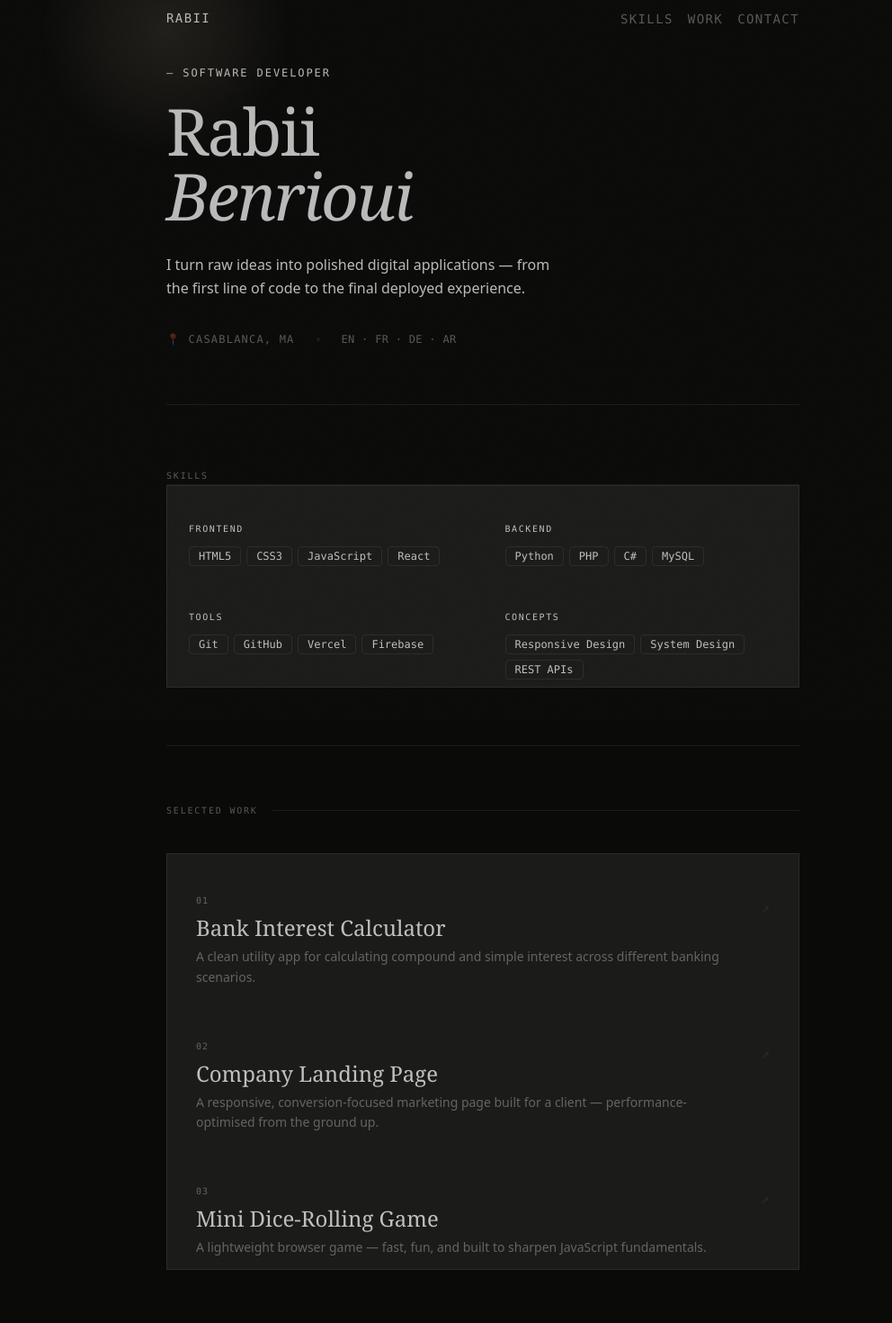
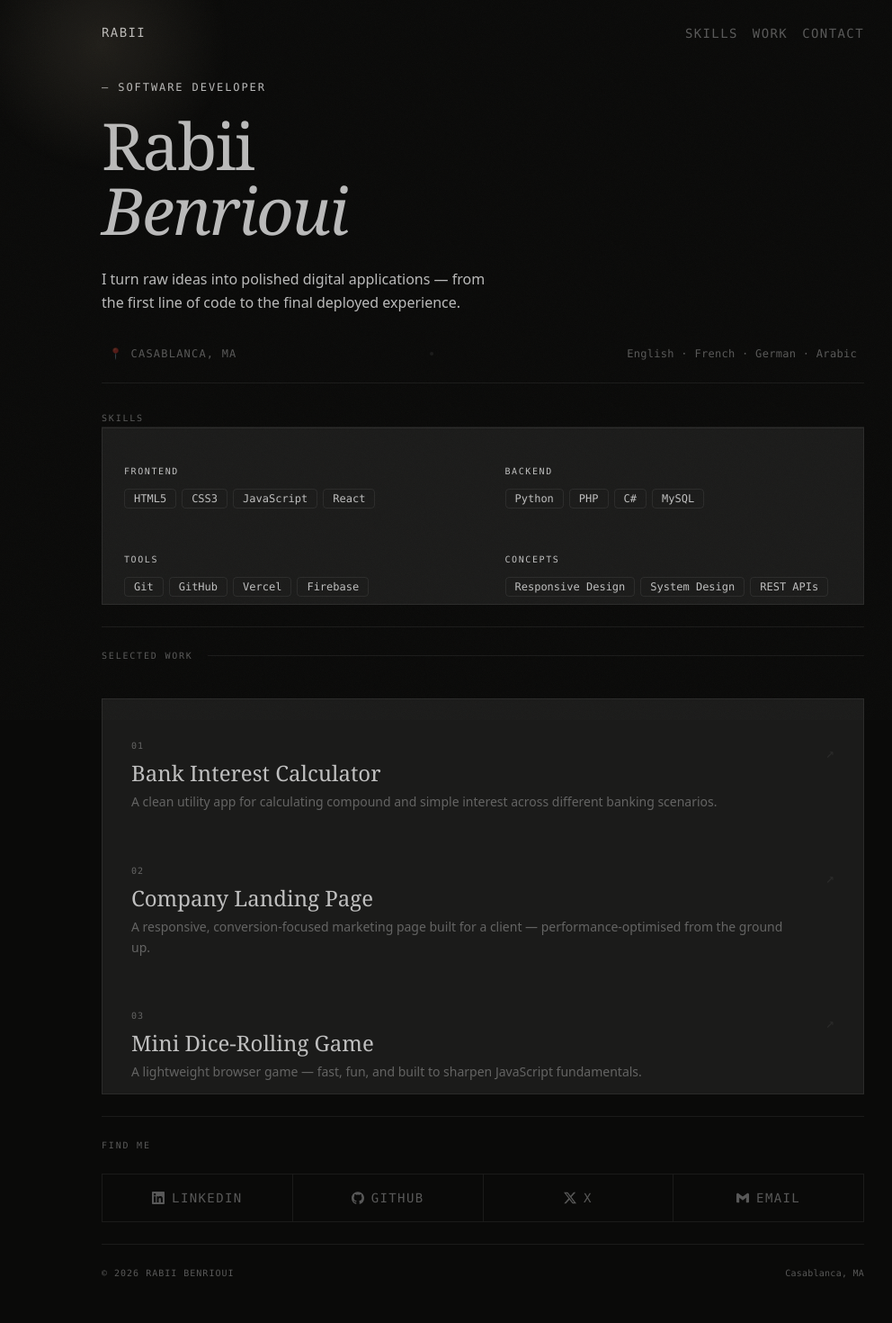
Before and after one commit to rabiibenrioui/portfolio, a Next.js app: page / in a window 1280 px wide. Shown: the top 1470 px of the page at 90% size, without its empty margins (103-1095 px from the left). Built offline with nearby package versions, Linux system fonts and the light colour scheme; a web font is replaced by a local one.

Commit message:
fixed spacing

```diff
--- a/src/app/page.tsx
+++ b/src/app/page.tsx
@@ -11,7 +11,7 @@ const data: PortfolioData = {
   role:      'Software Developer',
   tagline:   "I turn raw ideas into polished digital applications — from the first line of code to the final deployed experience.",
   location:  'Casablanca, MA',
-  languages: 'EN · FR · DE · AR',
+  languages: 'English · French · German · Arabic',
 
   skills: [
     { category: 'Frontend',  items: ['HTML5', 'CSS3', 'JavaScript', 'React'] },
@@ -47,14 +47,14 @@ const data: PortfolioData = {
   socials: [
     { platform: 'linkedin', label: 'LinkedIn',   url: 'https://linkedin.com' },
     { platform: 'github',   label: 'GitHub',     url: 'https://github.com/rabiibenrioui' },
-    { platform: 'twitter',  label: 'X / Twitter', url: 'https://x.com' },
+    { platform: 'twitter',  label: 'X', url: 'https://x.com' },
     { platform: 'email',    label: 'Email',       url: 'mailto:rabii@example.com' },
   ],
 }
 
 export default function Home() {
   return (
-    <main className='max-w-3xl mx-auto px-8 py-2'>
+    <main className='max-w-4xl mx-auto p-6'>
       <Navbar name={data.name} />
 
       <Hero
--- a/src/components/portfolio/Contact.tsx
+++ b/src/components/portfolio/Contact.tsx
@@ -33,10 +33,10 @@ const icons: Record<string, JSX.Element> = {
 
 export default function Contact({ socials }: ContactProps) {
     return (
-        <section id="contact" className="py-16" style={{ borderTop: '1px solid var(--border)' }}>
+        <section id="contact" className="py-6" style={{ borderTop: '1px solid var(--border)' }}>
 
             {/* section label*/}
-            <div className="flex items-center gap-4 mb-10">
+            <div className="flex items-center gap-4 mb-6">
                 <span
                   className="font-mono text-[10px] font-light tracking-[0.18em] uppercase whitespace-nowrap"
                   style={{ color: 'var(--muted)' }}
@@ -56,7 +56,7 @@ export default function Contact({ socials }: ContactProps) {
                       href={social.url}
                       target={social.platform !== 'email' ? '_blank' : undefined}
                       rel="noopener noreferrer"
-                      className="flex flex-1 items-center justify-center gap-2 font-mono text-xs font-light tracking-widest uppercase no-underline transition-all duration-200"
+                      className="flex flex-1 items-center justify-center gap-2 py-4 font-mono text-sm font-light tracking-widest uppercase no-underline transition-all duration-200"
                       style={{
                         color: 'var(--muted)',
                         borderRight: i < socials.length - 1 ? '1px solid var(--border)' : 'none',
--- a/src/components/portfolio/Footer.tsx
+++ b/src/components/portfolio/Footer.tsx
@@ -7,7 +7,7 @@ export default function Footer({ name }: FooterProps) {
 
     return (
         <footer
-          className="flex items-center justify-between py-8 mb-4"
+          className="flex items-center justify-between py-6 mb-4"
           style={{ borderTop: '1px solid var(--border)' }}
         >
 
--- a/src/components/portfolio/Hero.tsx
+++ b/src/components/portfolio/Hero.tsx
@@ -40,12 +40,12 @@ export default function Hero({ name, role, tagline, location, languages }: HeroP
             {/* custom cursor */}
             <div
                 ref={cursorRef}
-                    className="fixed z-[9999] w-2.5 h-2.5 rounded-full pointer-events-none -translate-x-1/2 -translate-y-1/2 mix-blend-screen transition-[width,height] duration-200"
+                    className="fixed z-9999 w-2.5 h-2.5 rounded-full pointer-events-none -translate-x-1/2 -translate-y-1/2 mix-blend-screen transition-[width,height] duration-200"
                     style={{ background: 'var(--color-accent)' }}
             />
             <div
                 ref={glowRef}
-                className="fixed z-[9998] w-72 h-72 rounded-full pointer-events-none -translate-x-1/2 -translate-y-1/2"
+                className="fixed z-9998 w-72 h-72 rounded-full pointer-events-none -translate-x-1/2 -translate-y-1/2"
                 style={{
                     background: 'radial-gradient(circle, var(--glow) 0%, transparent 70%)',
                     transition: 'left 0.6s cubic-bezier(0.23,1,0.32,1), top 0.6s cubic-bezier(0.23,1,0.32,1)',
@@ -53,7 +53,7 @@ export default function Hero({ name, role, tagline, location, languages }: HeroP
             />
 
             {/* hero section */}
-            <section className="pt-10 pb-16" style={{ borderTop: 'none' }}>
+            <section className="pt-10 pb-6" style={{ borderTop: 'none' }}>
 
                 {/* role label */}
                 <p
@@ -92,7 +92,7 @@ export default function Hero({ name, role, tagline, location, languages }: HeroP
 
                 {/* meta row */}
                 <div
-                className="flex items-center gap-6"
+                className="flex items-center justify-between px-2 gap-6"
                 style={{ animation: 'fadeUp 0.9s 0.34s ease both' }}
                 >
                     <span
@@ -101,16 +101,19 @@ export default function Hero({ name, role, tagline, location, languages }: HeroP
                     >
                         📍 {location}
                     </span>
+
                     <span
                         className="w-1 h-1 rounded-full"
                         style={{ background: 'var(--border)' }}
                     />
+
                     <span
                         className="font-mono text-xs font-light tracking-wide"
                         style={{ color: 'var(--muted)' }}
                     >
                         {languages}
                     </span>
+
                 </div>
 
             </section>
--- a/src/components/portfolio/Projects.tsx
+++ b/src/components/portfolio/Projects.tsx
@@ -30,7 +30,7 @@ export default function Projects({ projects }: ProjectsProps) {
     }, [])
 
     return (
-        <section id="work" ref={sectionRef} className="py-16" style={{ borderTop: '1px solid var(--border)' }}>
+        <section id="work" ref={sectionRef} className="py-6" style={{ borderTop: '1px solid var(--border)' }}>
 
             {/* section label */}
             <div className="flex items-center gap-4 mb-10">
--- a/src/components/portfolio/Skills.tsx
+++ b/src/components/portfolio/Skills.tsx
@@ -30,7 +30,7 @@ export default function Skills({ skills }: SkillsProps) {
     }, [])
 
     return (
-        <section id="skills" ref={sectionRef} className="py-16" style={{ borderTop: '1px solid var(--border)' }}>
+        <section id="skills" ref={sectionRef} className="py-6" style={{ borderTop: '1px solid var(--border)' }}>
 
             {/* section label */}
             <div>
```
